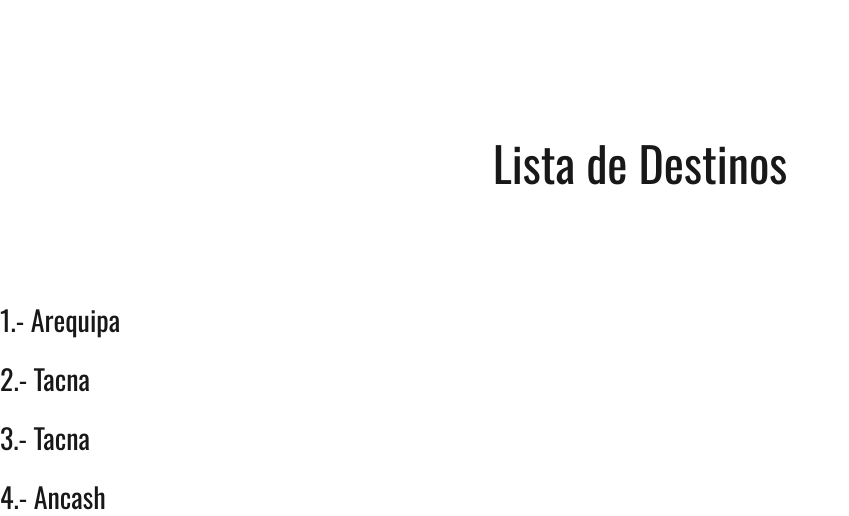
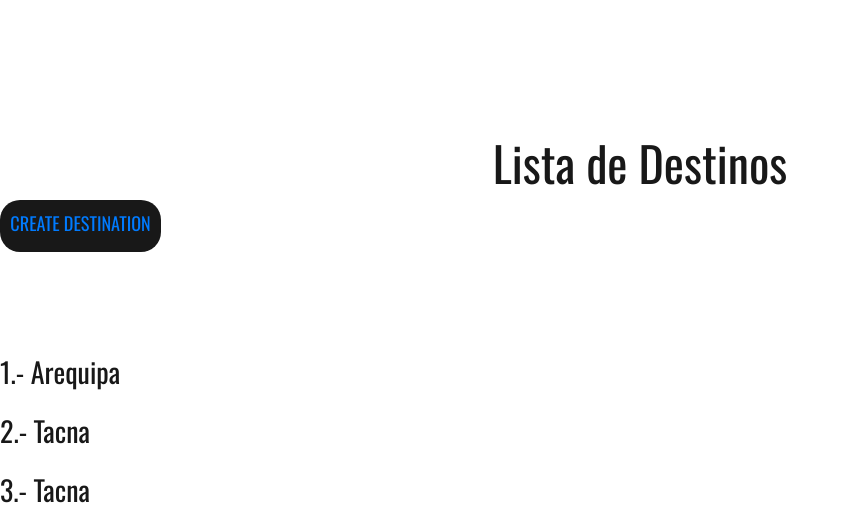
Before and after one commit to JamesCordova/DestinosTuristicos, a Django app: page /destinations/ in a window 1280 px wide. Shown: the part 841-1357 px from the top of the page, without its empty margins (0-849 px from the left). Run offline with Django 4.2, Linux system fonts and the light colour scheme; data comes from the database, SQL or seed files in the repository; parts of the project's set-up code (start-up, migrations or seed data) failed here and were passed over; some libraries are stand-ins or nearby versions.

Commit message:
se agrego un tag a que permitira crear un objeto Dstination, este tag tenia clases existentes para utilizar el css

```diff
--- a/src/destinations/templates/destinations/destinations.html
+++ b/src/destinations/templates/destinations/destinations.html
@@ -7,6 +7,9 @@
                 <h2>Lista de Destinos</h2>
             </div>
         </div>
+    </div>
+    <div class="home_search_button text-center" style="font-size:130%; padding:9px">
+        <a href="/destinations/create">Create Destination</a>
     </div>
     <div class="destinations_row">
     {% for dest in destinations %}
```
